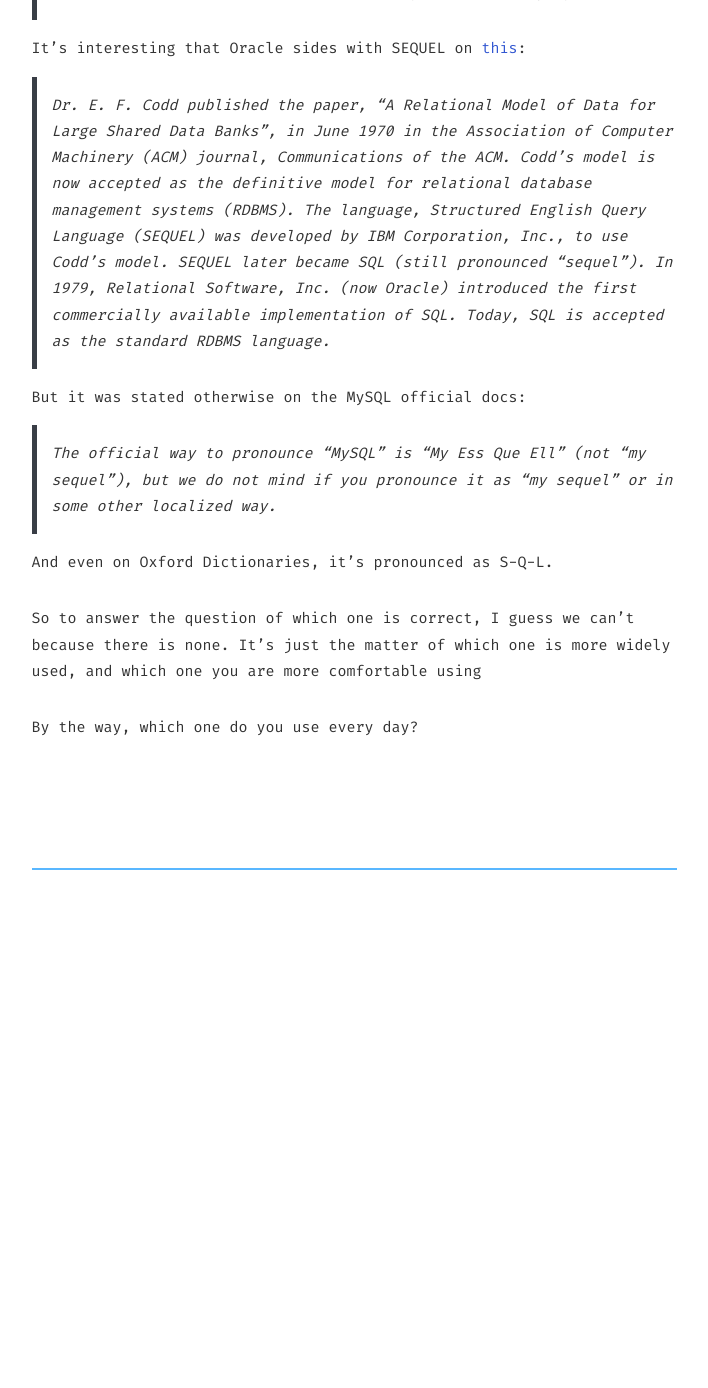
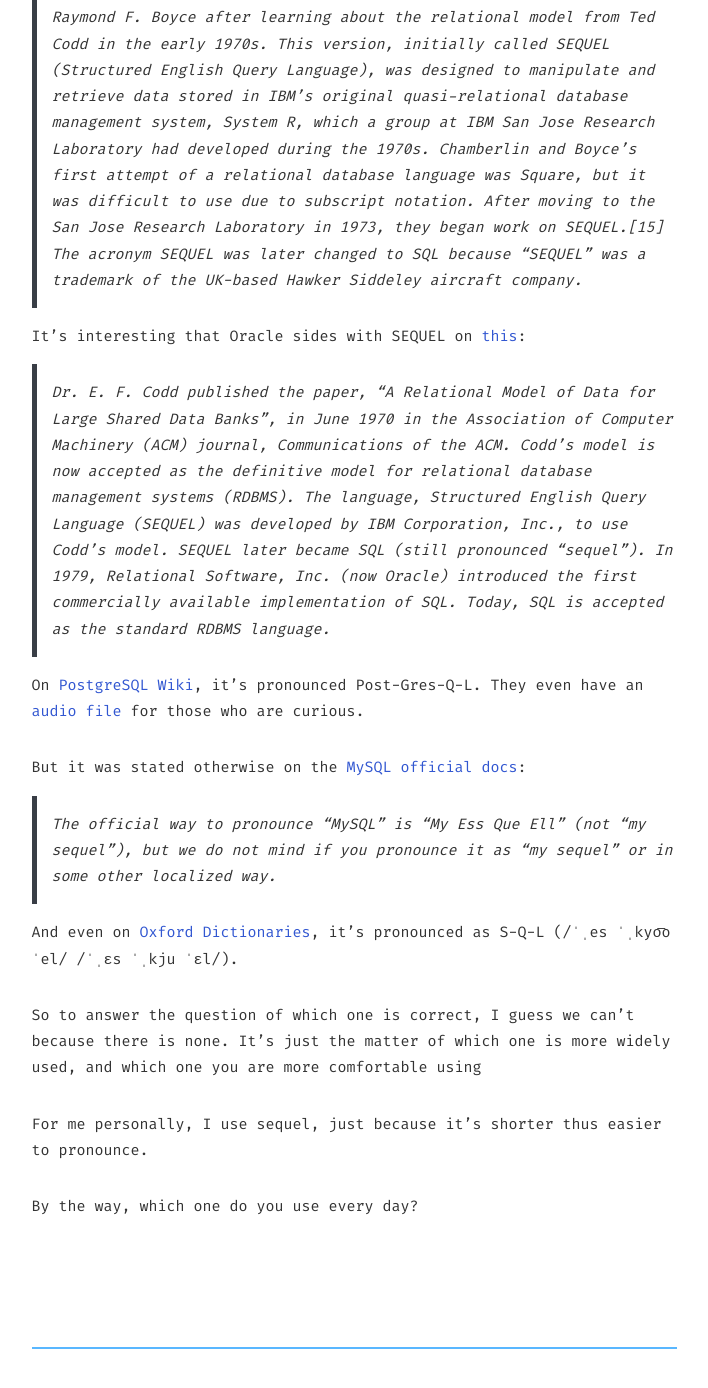
Before and after one commit to ntvpz/sql, a Jekyll site: the page built from _posts/2019-08-31-how-is-sql-pronounced.md, in a window 1280 px wide and 1400 px high, scrolled down 895 px. Shown: the top 1388 px of the window, without its empty margins (286-994 px from the left). Built offline with Jekyll 4.4.1, drawn with Linux system fonts in a browser that asks for light colours; before the commit the page ends 1816 px from its top, so only the background shows below that.

Commit message:
no message

```diff
--- a/_posts/2019-08-31-how-is-sql-pronounced.md
+++ b/_posts/2019-08-31-how-is-sql-pronounced.md
@@ -9,6 +9,8 @@
 
 
 This might be just another trivia question but how do you pronounce SQL properly? Nobody knows for sure. It's been a never-ending argument and can easily come up in a random discussion within the SQL database community.
+
+![How to pronounce SQL correctly?](/assets/img/pronounce/sql.png "How to pronounce SQL correctly?")
 
 Two of the most popular pronunciations are `S-Q-L` [ ˈɛs kjuː ˈɛl ] and `sequel` [ ˈsiːkwəl ].
 
@@ -23,12 +25,16 @@
 
 > Dr. E. F. Codd published the paper, "A Relational Model of Data for Large Shared Data Banks", in June 1970 in the Association of Computer Machinery (ACM) journal, Communications of the ACM. Codd's model is now accepted as the definitive model for relational database management systems (RDBMS). The language, Structured English Query Language (SEQUEL) was developed by IBM Corporation, Inc., to use Codd's model. SEQUEL later became SQL (still pronounced "sequel"). In 1979, Relational Software, Inc. (now Oracle) introduced the first commercially available implementation of SQL. Today, SQL is accepted as the standard RDBMS language.
 
-But it was stated otherwise on the MySQL official docs:
+On [PostgreSQL Wiki](https://wiki.postgresql.org/wiki/FAQ), it's pronounced Post-Gres-Q-L. They even have an [audio file](http://www.postgresql.org/files/postgresql.mp3) for those who are curious.
+
+But it was stated otherwise on the [MySQL official docs](https://dev.mysql.com/doc/refman/8.0/en/what-is-mysql.html):
 
 > The official way to pronounce “MySQL” is “My Ess Que Ell” (not “my sequel”), but we do not mind if you pronounce it as “my sequel” or in some other localized way.
 
-And even on Oxford Dictionaries, it’s pronounced as S-Q-L.
+And even on [Oxford Dictionaries](https://www.lexico.com/en/definition/SQL), it’s pronounced as S-Q-L (/ˈˌes ˈˌkyo͞o ˈel/ /ˈˌɛs ˈˌkju ˈɛl/).
 
 So to answer the question of which one is correct, I guess we can't because there is none. It's just the matter of which one is more widely used, and which one you are more comfortable using
 
+For me personally, I use sequel, just because it's shorter thus easier to pronounce.
+
 By the way, which one do you use every day?
```
Also changed, not shown: assets/img/pronounce/sql.png (added).
